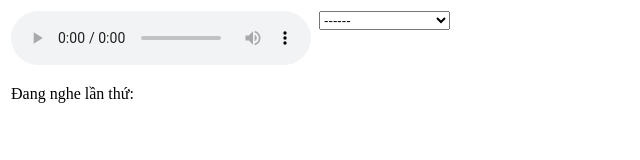
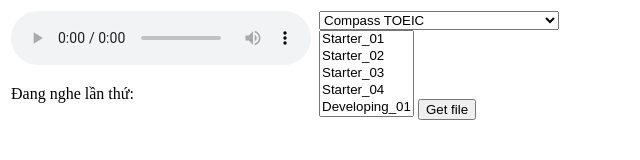
Before and after one commit to Datnguyen267/LPTD, a plain HTML site: page index.html in a window 1280 px wide. Shown: the whole page, without its empty margins (0-640 px from the left). Drawn offline with nearby package versions, Linux system fonts and the light colour scheme.

Commit message:
add compass get menu from json

```diff
--- a/data.json
+++ b/data.json
@@ -1,4 +1,51 @@
 {
+    "data": {
+        "compass": {
+            "Starter_01": "https://docs.google.com/uc?export=download&id=1bAG9gwsUNhvlRRq0xUDSyjfykz3uT8rQ",
+            "Starter_02": "https://docs.google.com/uc?export=download&id=1OMjTLAo4b4bRxzds23HY8zRIuvefLMRL",
+            "Starter_03": "https://docs.google.com/uc?export=download&id=1xkBekES_HEtFziIOsYem7uD3L5YqCnjB",
+            "Starter_04": "https://docs.google.com/uc?export=download&id=1O5hqqilvgy_pIuh633Du0l7l7S38egI6",
+            "Developing_01": "https://docs.google.com/uc?export=download&id=1BFgzp5A2Q45Dv3c7j-16IxqM5r26DROE",
+            "Developing_02": "https://docs.google.com/uc?export=download&id=1-LUoLET_gErtBNF1Z7n_JcwdLzGdki4d",
+            "Developing_03": "https://docs.google.com/uc?export=download&id=11--voibBtVQoh-YYCpP6aTznpzk3B4gF",
+            "Developing_04": "https://docs.google.com/uc?export=download&id=1rvgQVnRs9p9yV5bMtWxAStgFd5Ckdota",
+            "Developing_05": "https://docs.google.com/uc?export=download&id=1EPd1k8o9nOMu8grdI9cHn2fT1RLS-wqm",
+            "Developing_06": "https://docs.google.com/uc?export=download&id=1ecQKCgtFlQGZZaeDbwvUWlToPCyacdMV",
+            "Analyst_01_01": "https://docs.google.com/uc?export=download&id=1vqGTKOFRGMru6btLF5-IxXIAg1jepAo-",
+            "Analyst_01_02": "https://docs.google.com/uc?export=download&id=16kB4lmR3kIn0lg3JzImmU8Q2Il-ElPVX",
+            "Analyst_01_03": "https://docs.google.com/uc?export=download&id=1BIzUH_dnQYyCm_G6jbOrS-Hv7_-v5v4v",
+            "Analyst_01_04": "https://docs.google.com/uc?export=download&id=1kOoZjXjc6GKdSOmjH-LJbmjKy_I_qosx",
+            "Analyst_02_01": "https://docs.google.com/uc?export=download&id=1vy7R1k0b_oyMvrCDAKZVcrlh3e1bHR7e",
+            "Analyst_02_02": "https://docs.google.com/uc?export=download&id=1cg2PtP04-1RCh0eqcPRvA-1wKCsO1P15",
+            "Analyst_02_03": "https://docs.google.com/uc?export=download&id=1uhe6ZzngqBbiJzTUlJy1daVIxVnweDcs",
+            "Analyst_02_04": "https://docs.google.com/uc?export=download&id=1K0ULpVrqMp2Y6Xzzxdh8nn4hSOAUMYIG",
+            "Target_01_01": "https://docs.google.com/uc?export=download&id=127CLVDtm8vchdwvfwf8soPjw1UivE2vq",
+            "Target_01_02": "https://docs.google.com/uc?export=download&id=17dyiu24BdqbI6rI5-_mT6oTC5LB7Y4Uy",
+            "Target_01_03": "https://docs.google.com/uc?export=download&id=1sD8dHi-sB3DMn6Y3CUn7Wz4ciF86CUre",
+            "Target_01_04": "https://docs.google.com/uc?export=download&id=1NGJbqpq4YR6g-XGkXSZ9S1FTqHMKHSzE",
+            "Target_02_01": "https://docs.google.com/uc?export=download&id=1ZChaiTTxcQb529479mQZLLO8obT8tDQa",
+            "Target_02_02": "https://docs.google.com/uc?export=download&id=1kWc-h7usSamOf4yEqR2VrLgugR5hVyrp",
+            "Target_02_03": "https://docs.google.com/uc?export=download&id=1eAP3DmxzYFut9CapvJW865QPXa6A4lWR",
+            "Target_02_04": "https://docs.google.com/uc?export=download&id=185Wt7ONq4kMcGNPo7DZc1rM4AfbtrtfO",
+            "Target_03_01": "https://docs.google.com/uc?export=download&id=1lq9ONRr9YujRaTYyWWxj6IMVfgK19XI8",
+            "Target_03_02": "https://docs.google.com/uc?export=download&id=1uC_Ho0mmPCkLGkbAi8LcVkkeP_dqT4eH",
+            "Target_03_03": "https://docs.google.com/uc?export=download&id=1Uz5C_mqCrOQz0vKx1ie37DXdmH1fELw_",
+            "Target_03_04": "https://docs.google.com/uc?export=download&id=15zMuxdzT2uwtIjnDcvcnkxtosIVk7KWf",
+            "Target_04_01": "https://docs.google.com/uc?export=download&id=1qKL82kMc677jy7I6UvYJ8oGGqJsycs3W",
+            "Target_04_02": "https://docs.google.com/uc?export=download&id=1UMX-j_Su889cyp5VWAEnwGBlVZB5lObq",
+            "Target_04_03": "https://docs.google.com/uc?export=download&id=18BUVhni8W901kiRTcEL7mjOy-BzX2BTn",
+            "Target_04_04": "https://docs.google.com/uc?export=download&id=1QnRuRsCp08C7ajmiXQJBcb2pQxwe9Frs",
+            "Target_05_01": "https://docs.google.com/uc?export=download&id=1wARZyFecBAXMtAZ_BOyk4P--MAnVzQwW",
+            "Target_05_02": "https://docs.google.com/uc?export=download&id=1DKs-nhbQhqUdJVxt9r-He3mKr4k5xG2P",
+            "Target_05_03": "https://docs.google.com/uc?export=download&id=1PIimfiQncGX7K5cWglR6ipFrceBkbNZM",
+            "Target_05_04": "https://docs.google.com/uc?export=download&id=12GYSFE_yOzjVxGDwUgG7Pm1blflPuF-f",
+            "Target_06_01": "https://docs.google.com/uc?export=download&id=1WOt4VJtVK6r4lgl26shRcrrfm-Pi_0Pw",
+            "Target_06_02": "https://docs.google.com/uc?export=download&id=1s4BvRnDxpjW7mEad8jlG8vDINQaR8bhX",
+            "Target_06_03": "https://docs.google.com/uc?export=download&id=1XzZK6Y-pBZTLF4LLtMaLnhpTEaXqm1EV",
+            "Target_06_04": "https://docs.google.com/uc?export=download&id=1_8NNFuL0TskNOp5iMZbxS8QcXK2hE1hY"
+        },
+        "ielts": {},
+        "jlpt": {},
         "lptd_1": {
             "Unit 01": "https://docs.google.com/uc?export=download&id=1QETnMbU3oLUoCNJnpSZ4MRxXI5CP5t5F",
             "Unit 02": "https://docs.google.com/uc?export=download&id=1eGrsVMx5jYlQrg2W3szXvpniGz9bCSDQ",
@@ -13,8 +60,8 @@
             "Unit 11": "https://docs.google.com/uc?export=download&id=1ivY4r_7iq8DeMko5HJ817FuU_e__p1Bp",
             "Unit 12": "https://docs.google.com/uc?export=download&id=15wAeL1qjRGVIu3NRfVb2Qd68xIgaO5ge",
             "Unit 13": "https://docs.google.com/uc?export=download&id=1wzCTVuelMwb_ghS5h_PhnKW2_M3qgzNU",
+            "Unit 14": "https://docs.google.com/uc?export=download&id=1J5mQf8jG6KOpejlbB53x02jwO5IcOoyB",
             "Unit 15": "https://docs.google.com/uc?export=download&id=1eQMB5Hwi46GbtHBA9cVz8Tts8rxS_G-k",
-        "Unit 14": "https://docs.google.com/uc?export=download&id=1J5mQf8jG6KOpejlbB53x02jwO5IcOoyB",
             "Unit 16": "https://docs.google.com/uc?export=download&id=1EBWLdQ9p_6DfBCeWFgp4ja9BBXqzKIQK",
             "Unit 17": "https://docs.google.com/uc?export=download&id=1IZJmy2ws7PVvXBmDMFw9mDkcFb_zQ_4n",
             "Unit 18": "https://docs.google.com/uc?export=download&id=11ctJWZPvs-nxU9ibPN4vxB_SjjeeBmwV",
@@ -35,8 +82,8 @@
             "Unit 33": "https://docs.google.com/uc?export=download&id=1SLBPbZKQFlwjqMd-zchG_ZABRr2VNi4o",
             "Unit 34": "https://docs.google.com/uc?export=download&id=17LkcQOtIZQ3AaEwb5roq5RFOcdfRPWek",
             "Unit 35": "https://docs.google.com/uc?export=download&id=18EEHEyCzNykYq_uY3aRM1X4sP2tXPHAG",
+            "Unit 36": "https://docs.google.com/uc?export=download&id=1vsemHIW41sqizy6wC-tW6DJj6dhhauqN",
             "Unit 37": "https://docs.google.com/uc?export=download&id=1mEqkyig26XAHS-JkulnIeT-x3XOOaPBm",
-        "Unit 36": "https://docs.google.com/uc?export=download&id=1vsemHIW41sqizy6wC-tW6DJj6dhhauqN",
             "Unit 38": "https://docs.google.com/uc?export=download&id=1glm5-A1Ii-yDpXw84VJ_p6HJYeIfMAeA",
             "Unit 39": "https://docs.google.com/uc?export=download&id=1ANG4F0pYNi_dIlQ6HBmb1geACAceebu4",
             "Unit 40": "https://docs.google.com/uc?export=download&id=13UUp9xKMwIxAnGHwUfGkvnMbH6nGKnic"
@@ -121,8 +168,8 @@
             "Unit 35": "https://docs.google.com/uc?export=download&id=1lwK8iRG9AhZwL4QZlzjlg6BDQ0FFBjlo",
             "Unit 36": "https://docs.google.com/uc?export=download&id=1ujvbV-VydC-KzD5TrCy755gx65pc9fBF",
             "Unit 37": "https://docs.google.com/uc?export=download&id=1dB9ZRmsFUUNiDKqiF_IDQyLcxKmVOa1_",
+            "Unit 38": "https://docs.google.com/uc?export=download&id=1bMA0Zxq2mvEwRKbDRFcowSwMUWjc3cAA",
             "Unit 39": "https://docs.google.com/uc?export=download&id=1DD3Av5Mn_pU4SVWHV6yizON7oqdELi92",
-        "Unit 38": "https://docs.google.com/uc?export=download&id=1bMA0Zxq2mvEwRKbDRFcowSwMUWjc3cAA",
             "Unit 40": "https://docs.google.com/uc?export=download&id=1VxQ5wax8lpTzgGbyQ2Wa91aiIaHEdZfq"
         },
         "lptd_4": {
@@ -170,8 +217,8 @@
         "minna": {
             "Unit 01": "https://docs.google.com/uc?export=download&id=1gMbKbwWaK-Q3Xm0kbF8Z9ogOef0khX_N",
             "Unit 02": "https://docs.google.com/uc?export=download&id=13jYISSUgz76mGczVX-MpWy8DCIPk95z8",
+            "Unit 03": "https://docs.google.com/uc?export=download&id=1KFCA1CY2rq7hd3_F9i7axPpuJN-PE0-9",
             "Unit 04": "https://docs.google.com/uc?export=download&id=15HGseO1iXzJKXKakHrrimYS_D1XrBdX1",
-        "Unit 03": "https://docs.google.com/uc?export=download&id=1KFCA1CY2rq7hd3_F9i7axPpuJN-PE0-9",
             "Unit 05": "https://docs.google.com/uc?export=download&id=1zcj-p5p1WJJipXP3N0BgvLzu8kWu3lWs",
             "Unit 06": "https://docs.google.com/uc?export=download&id=1UEolWra0eY1RI_X9J59tYGvyfin2bq2R",
             "Unit 07": "https://docs.google.com/uc?export=download&id=1o9u-BlJ5l7dps3FRpD3OGJ8RSXdtIxuw",
@@ -187,9 +234,9 @@
             "Unit 17": "https://docs.google.com/uc?export=download&id=1gLe7mRStB5VxRzxAO3r6Tk3OqLzcha4p",
             "Unit 18": "https://docs.google.com/uc?export=download&id=1vIcJK1lSL2Tudn8_LtPmvKmD7xL_136D",
             "Unit 19": "https://docs.google.com/uc?export=download&id=1Eapk6Z0z681Kilk_ajHqQchMnLqEkfqp",
+            "Unit 20": "https://docs.google.com/uc?export=download&id=1EBth-eg6dx1XnzClPrI3lmDGSwxtr8Jx",
             "Unit 21": "https://docs.google.com/uc?export=download&id=1zIidjLacybnImmSjFPAs9nQuJIFloX6Y",
             "Unit 22": "https://docs.google.com/uc?export=download&id=1Nih8ytR1SGul5po9A6ltMlpL6qkxoC9n",
-        "Unit 20": "https://docs.google.com/uc?export=download&id=1EBth-eg6dx1XnzClPrI3lmDGSwxtr8Jx",
             "Unit 23": "https://docs.google.com/uc?export=download&id=1auzFY77p9YGssUCeFO7OpAg-hcgdn_AC",
             "Unit 24": "https://docs.google.com/uc?export=download&id=1WPcGv-ojsARddblcnUx9i465vaJtBQPw",
             "Unit 25": "https://docs.google.com/uc?export=download&id=1A1_A_yogg6fCYL8Qe8mLXhkXyMuqGwjk",
@@ -249,8 +296,8 @@
             "Unit 27": "https://docs.google.com/uc?export=download&id=1CfP1rqz_ScT1t7LZBvwNvPdMeC1YZF9Y",
             "Unit 28": "https://docs.google.com/uc?export=download&id=1Vg0D3fksnSlo3JHli5-m5QjT-2wbp5-y",
             "Unit 29": "https://docs.google.com/uc?export=download&id=1P4RLOGflCHroD5-4YizYK7DntWx1r9I3",
+            "Unit 30": "https://docs.google.com/uc?export=download&id=1OJig-1CfnmEtxAngnmRFK2Blx2sbLRlk",
             "Unit 31": "https://docs.google.com/uc?export=download&id=1gbPHbCX31R_nRSxXwJ2Ua6i6kU8LrEhw",
-        "Unit 30": "https://docs.google.com/uc?export=download&id=1OJig-1CfnmEtxAngnmRFK2Blx2sbLRlk",
             "Unit 32": "https://docs.google.com/uc?export=download&id=10n3kSsG0eg1NzvVuYfltUE5tLldfj8F6",
             "Unit 33": "https://docs.google.com/uc?export=download&id=1Pu2_3qkXrwvOJXxVnQWAq6oK6a1vgICP",
             "Unit 34": "https://docs.google.com/uc?export=download&id=1fgmoENb1_yK3NhkSlavKLkbUjJBns0u9",
@@ -259,14 +306,17 @@
             "Unit 37": "https://docs.google.com/uc?export=download&id=1Lu-GalOoxGm2z8zIADrm0D9xYY1WENkJ",
             "Unit 38": "https://docs.google.com/uc?export=download&id=12l4NTjh6-3B4IqE89UxYR0yAq9seilAp",
             "Unit 39": "https://docs.google.com/uc?export=download&id=1rV-udTeCIpiQIRpOP2H5zMSAuHx3rt03",
+            "Unit 40": "https://docs.google.com/uc?export=download&id=1B55pM_jWuyhFyH3NHcFcA0uub8f9vY2D",
             "Unit 41": "https://docs.google.com/uc?export=download&id=1DfndWXGjE6dIqx6-jqj2WRn8BZdjRre5",
-        "Unit 40": "https://docs.google.com/uc?export=download&id=1B55pM_jWuyhFyH3NHcFcA0uub8f9vY2D",
             "Unit 42": "https://docs.google.com/uc?export=download&id=1URnysfiX-2zXiY1f8TSxxsOoIRdJxFe6"
+        }
     },
-    "ielts": {
-
-    },
-    "jlpt": {
-
+    "menu": {
+        "compass": "Compass TOEIC",
+        "ielts": "IELTS",
+        "jlpt": "Japanese Language Proficiency Test",
+        "lptd": "Listen Practice Through Dictation",
+        "minna": "Minna no Nihongo",
+        "shadowing": "Shadowing"
     }
 }
--- a/index.html
+++ b/index.html
@@ -24,16 +24,9 @@
 			</td>
 			<td valign="top">
 				<div id="select_file">
-					<select id="type">
-						<option>------</option>
-						<option value="lptd">LPTD</option>
-						<option value="minna">Minna no Nihongo</option>
-						<option value="shadowing">Shadowing</option>
-						<option value="ielts">IELTS</option>
-						<option value="jlpt">JLPT</option>
-					</select>
-					<div id="sub_select" style="display:none;">
-						<select id="part"></select>
+					<select id="type"></select>
+					<div id="sub_select">
+						<select id="part" style="display: none;"></select>
 						<select id="unit" multiple size="5"></select>
 						<button id="get_file">Get file</button>
 					</div>
--- a/script.js
+++ b/script.js
@@ -7,9 +7,6 @@ $(document).ready(function () {
     get_data();
 
     $('#type').change(function () {
-        if ($('#sub_select').css('display') == 'none') {
-            $('#sub_select').css('display', 'inline-block');
-        }
         let type = $(this).val();
         if (type === 'lptd') {
             $('#part').css('display', 'initial');
@@ -85,6 +82,7 @@ $(document).ready(function () {
     }
 
     function generate_part() {
+        $('#part').empty();
         for (let i = 1; i <= 4; i++) {
             let option = ('<option value="' + i + '"> Part ' + i + '</option>')
             $('#part').append(option);
@@ -108,7 +106,18 @@ $(document).ready(function () {
         $.ajax({
             url: "data.json",
             success: function (result) {
-                data = result;
+                data = result['data'];
+
+                //Generate menu
+                for (const key in result['menu']) {
+                    if (result['menu'].hasOwnProperty(key)) {
+                        $('#type').append('<option value="' + key + '">' + result['menu'][key] + '</option>');
+                    }
+                }
+
+                //Generate unit of first menu
+                let first_menu = Object.keys(result['menu'])[0];
+                generate_unit(first_menu);
             }
         });
     }
```
Lines whose indentation alone changed are shown as unchanged.
